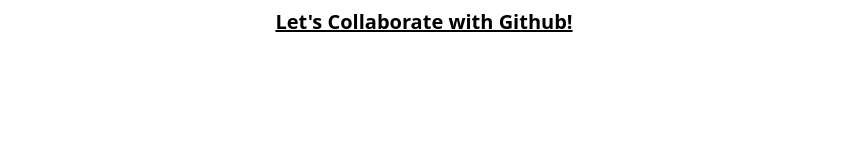
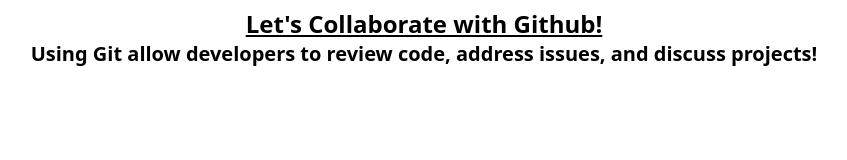
Before and after one commit to EunhyeJang/media-4590-in-class, a plain HTML site: page index.html in a window 1280 px wide. Shown: the whole page, without its empty margins (216-1063 px from the left). Drawn offline with nearby package versions, Linux system fonts and the light colour scheme.

Commit message:
Add sub-headiing
Add sub-heading

```diff
--- a/index.html
+++ b/index.html
@@ -10,7 +10,8 @@
 <body>
     <div class="container px-4 mx-auto">
         <div class="text-center mt-2">
-            <h1 class="text-xl font-bold underline">Let's Collaborate with Github!</h1>
+            <h1 class="text-2xl font-bold underline">Let's Collaborate with Github!</h1>
+            <h3 class="text-xl font-bold">Using Git allow developers to review code, address issues, and discuss projects!</h3>
         </div>
     </div>
 </body>
```
